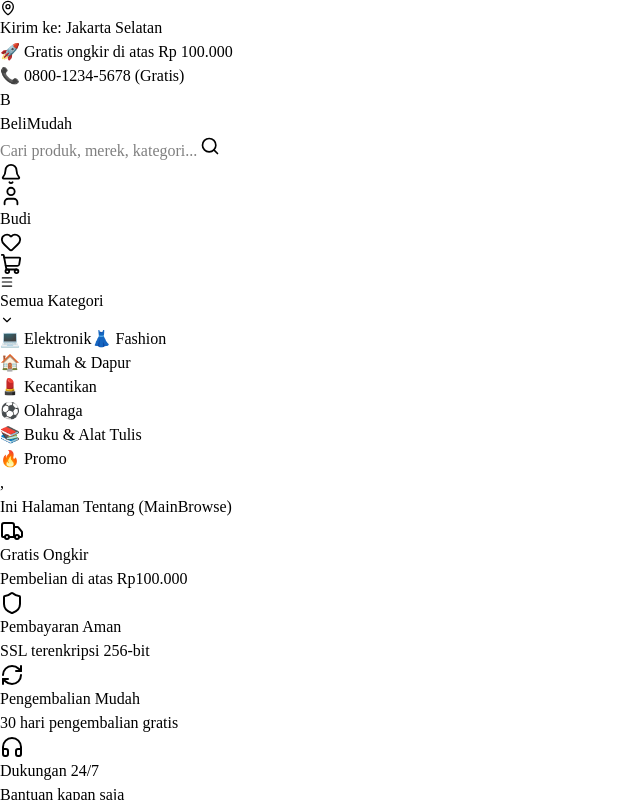
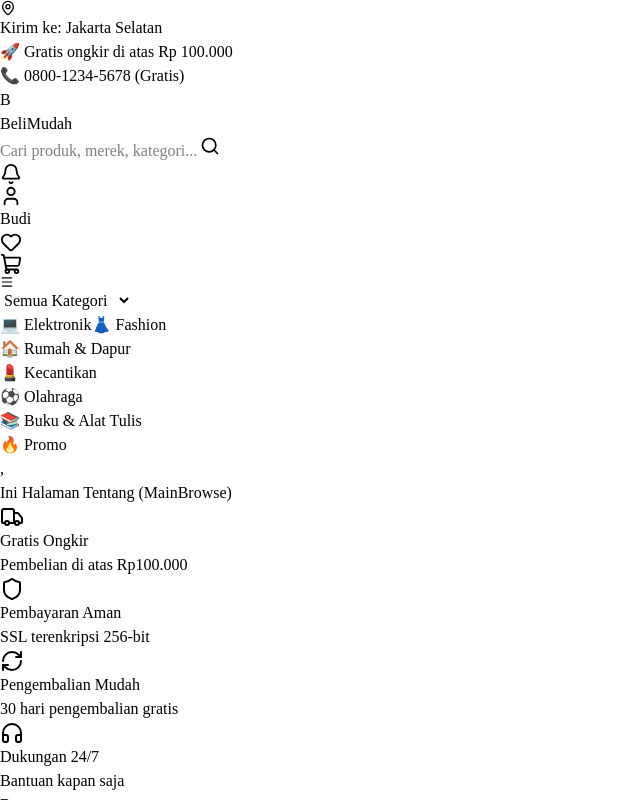
Before and after one commit to fatawaimamalmuftin/koda-b8-React, a React (Vite) app in the folder BeliHemat-react/: page /mainbrows in a window 1280 px wide. Shown: the top 800 px of the page, without its empty margins (0-640 px from the left). Built offline with nearby package versions, Linux system fonts and the light colour scheme.

Commit message:
feat: added select option with hook useNaviget to change pages

```diff
--- a/BeliHemat-react/src/componen/Navbar.jsx
+++ b/BeliHemat-react/src/componen/Navbar.jsx
@@ -1,4 +1,4 @@
-import { Link } from 'react-router-dom';
+import { Link, useNavigate } from 'react-router-dom';
 import {
     MapPin,
     Search,
@@ -7,10 +7,17 @@
     Heart,
     ShoppingCart,
     Menu,
-    ChevronDown
 } from 'lucide-react';
 
 export default function Navbar() {
+    const nafigasi = useNavigate();
+
+    const handleNavigasi = (event) => {
+        const pathTujuan = event.target.value
+        if (pathTujuan) {
+            nafigasi(pathTujuan);
+        }
+    }
     return (
         <>
             <header className="top-0 flex justify-between items-center bg-[#4F39F6] w-full px-[120px] py-[5px]">
@@ -59,7 +66,7 @@
                             <Bell className="text-[#374151]" size={22} />
                         </div>
 
-                        <Link to="/about" className="w-[40px] h-[40px] flex justify-center items-center cursor-pointer">
+                        <Link to="/profilemyorder" className="w-[40px] h-[40px] flex justify-center items-center cursor-pointer">
                             <User className="text-[#374151]" size={22} />
                         </Link>
 
@@ -78,11 +85,23 @@
 
                 </div>
 
-                <div className="flex justify-center gap-[12px]">
+                <div className="flex justify-center gap-[10px]">
                     <div className="flex items-center gap-[5px] p-[10px] cursor-pointer text-[14px]">
                         <Menu className="text-[#374151]" size={14} />
-                        <span className="text-sm">Semua Kategori</span>
-                        <ChevronDown className="text-[#374151]" size={14} />
+                        <label htmlFor='halaman'></label>
+                        <select name="halaman" id="halaman" onChange={handleNavigasi} defaultValue="">
+                            <option value="" disabled>Semua Kategori</option>
+
+                            <option value="/mainbrows">Main Brows</option>
+                            <option value="/maindetail">Main Detail</option>
+                            <option value="/maincart">Main Chart</option>
+                            <option value="/checkout1">CheckOut step-1</option>
+                            <option value="/checkout2">CheckOut step-2</option>
+                            <option value="/checkout3">CheckOut step-3</option>
+                            <option value="/checkoutsucces">CheckOut Finish</option>
+                            <option value="/profilemyorder">Profile My Order</option>
+                            <option value="/profilewishlist">Profile Wishlist</option>
+                        </select>
                     </div>
 
                     <Link to="/home" className="flex items-center gap-[5px] p-[10px] cursor-pointer text-[14px] no-underline color-inherit">
```
